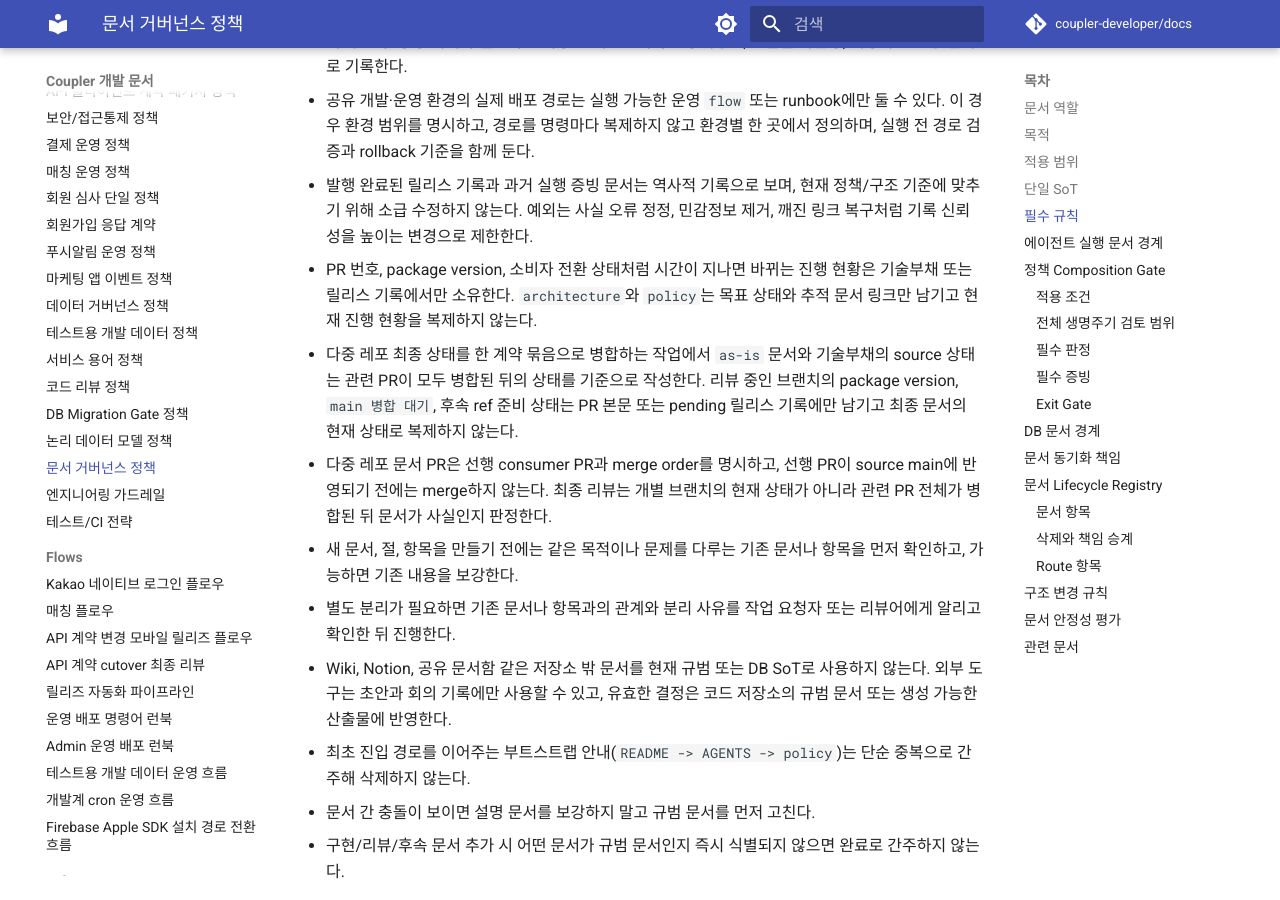
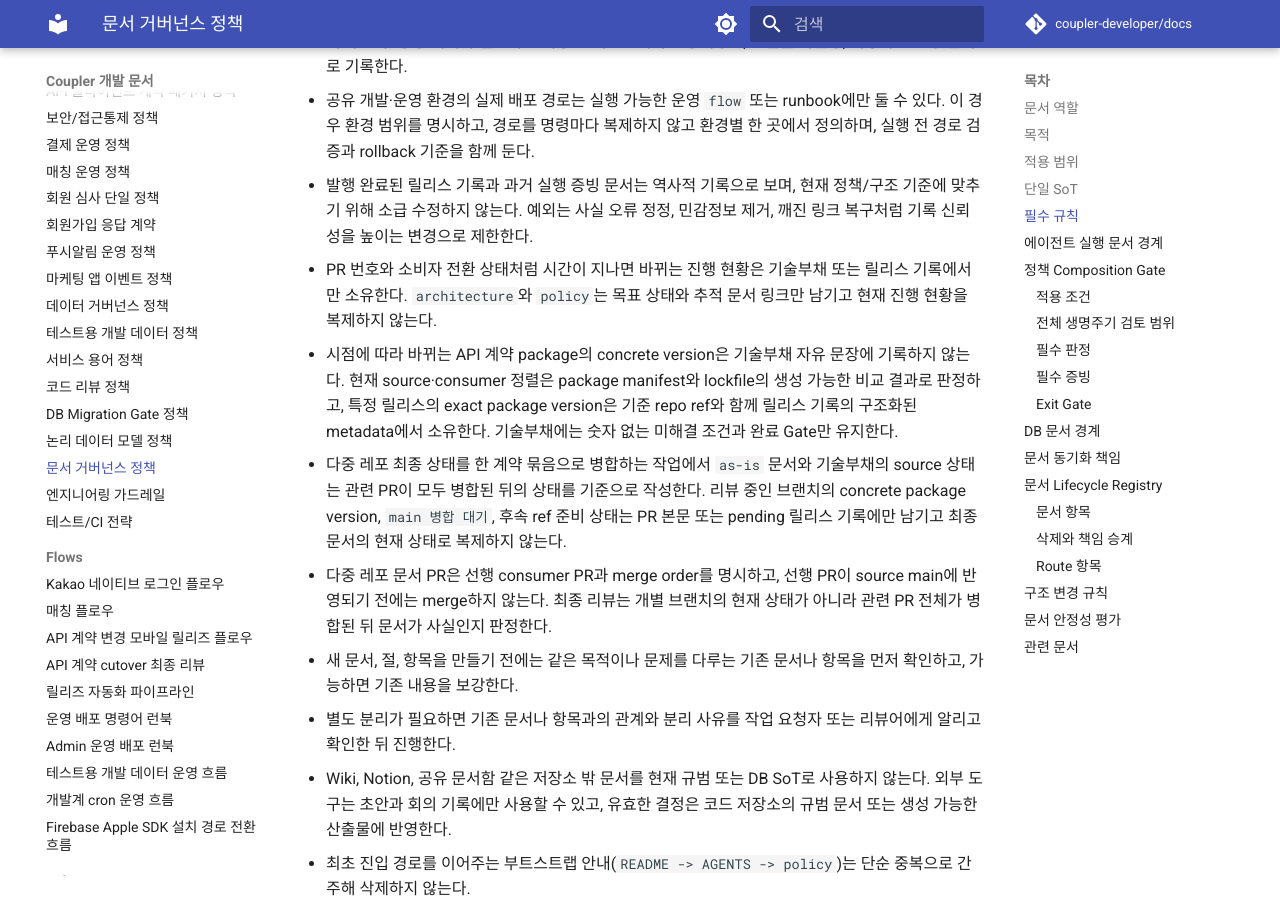
Before and after one commit to coupler-developer/docs, an MkDocs documentation site: the page built from content/policy/document-governance-policy.md, in a window 1280 px wide and 900 px high, scrolled down 2788 px. Built offline with MkDocs 1.6.1 and Material for MkDocs 9.7.7, drawn with Linux system fonts in a browser that asks for light colours; comment, search, counter and statistics services are not loaded; some of the changed text lies outside the part shown.

Commit message:
docs: 가변 계약 버전 기록 책임 분리

```diff
--- a/content/policy/document-governance-policy.md
+++ b/content/policy/document-governance-policy.md
@@ -77,12 +77,15 @@
   범위를 명시하고, 경로를 명령마다 복제하지 않고 환경별 한 곳에서 정의하며, 실행 전 경로 검증과
   rollback 기준을 함께 둔다.
 - 발행 완료된 릴리스 기록과 과거 실행 증빙 문서는 역사적 기록으로 보며, 현재 정책/구조 기준에 맞추기 위해 소급 수정하지 않는다. 예외는 사실 오류 정정, 민감정보 제거, 깨진 링크 복구처럼 기록 신뢰성을 높이는 변경으로 제한한다.
-- PR 번호, package version, 소비자 전환 상태처럼 시간이 지나면 바뀌는 진행 현황은 기술부채 또는 릴리스
-  기록에서만 소유한다. `architecture`와 `policy`는 목표 상태와 추적 문서 링크만 남기고 현재 진행 현황을
-  복제하지 않는다.
+- PR 번호와 소비자 전환 상태처럼 시간이 지나면 바뀌는 진행 현황은 기술부채 또는 릴리스 기록에서만 소유한다.
+  `architecture`와 `policy`는 목표 상태와 추적 문서 링크만 남기고 현재 진행 현황을 복제하지 않는다.
+- 시점에 따라 바뀌는 API 계약 package의 concrete version은 기술부채 자유 문장에 기록하지 않는다. 현재 source·consumer
+  정렬은 package manifest와 lockfile의 생성 가능한 비교 결과로 판정하고, 특정 릴리스의 exact package version은
+  기준 repo ref와 함께 릴리스 기록의 구조화된 metadata에서 소유한다. 기술부채에는 숫자 없는 미해결 조건과
+  완료 Gate만 유지한다.
 - 다중 레포 최종 상태를 한 계약 묶음으로 병합하는 작업에서 `as-is` 문서와 기술부채의 source 상태는 관련 PR이
-  모두 병합된 뒤의 상태를 기준으로 작성한다. 리뷰 중인 브랜치의 package version, `main 병합 대기`, 후속 ref
-  준비 상태는 PR 본문 또는 pending 릴리스 기록에만 남기고 최종 문서의 현재 상태로 복제하지 않는다.
+  모두 병합된 뒤의 상태를 기준으로 작성한다. 리뷰 중인 브랜치의 concrete package version, `main 병합 대기`,
+  후속 ref 준비 상태는 PR 본문 또는 pending 릴리스 기록에만 남기고 최종 문서의 현재 상태로 복제하지 않는다.
 - 다중 레포 문서 PR은 선행 consumer PR과 merge order를 명시하고, 선행 PR이 source main에 반영되기 전에는
   merge하지 않는다. 최종 리뷰는 개별 브랜치의 현재 상태가 아니라 관련 PR 전체가 병합된 뒤 문서가 사실인지
   판정한다.
@@ -278,7 +281,10 @@ PR/작업 보고 또는 안정성 리뷰 기록에 아래를 남긴다.
   거부한다. 고위험 라우팅은 신호, 문서 경로와 필수 Gate 안내를 포함한 대상 셀 전체를 정확 비교한다.
 - 본문이 실제로 설명·규범·시나리오·부채 역할을 지키는지는 의미 검토가 필요하므로 정규식 hard gate로
   대신하지 않고 문서 안정성 평가에서 판정한다.
-- 기술부채 인벤토리의 번호 연속성, 미해결 `현상` 존재, 완료 이력형 패턴 부재는 기술부채 검증으로 자동 확인 가능해야 한다.
+- 구조·문법·어휘만으로 결정 가능한 자유 문장 hard gate는 [테스트/CI 전략](testing-strategy.md)의
+  `차단형 validator 안전성`을 따르며, 의미 구분이 필요한 범위까지 탐지 규칙을 확장하지 않는다.
+- 기술부채 인벤토리의 번호 연속성, 미해결 `현상` 존재와 완료 이력형 패턴 부재, 모든 기술부채 문서의 가변 API
+  계약 package concrete version 부재는 기술부채 검증으로 자동 확인 가능해야 한다.
 - docs 검증이 통과해도 SoT 충돌이 있으면 완료로 간주하지 않는다. 충돌은 규범 문서부터 수정한다.
 
 ## 문서 안정성 평가
```
Also changed, not shown: content/architecture/group-meeting-system.md (+4 -3 lines), content/technical-debt/technical-debt.md (+6 -5 lines), content/templates/architecture-template.md (+3 -2 lines), content/templates/technical-debt-template.md (+3 -0 lines).
